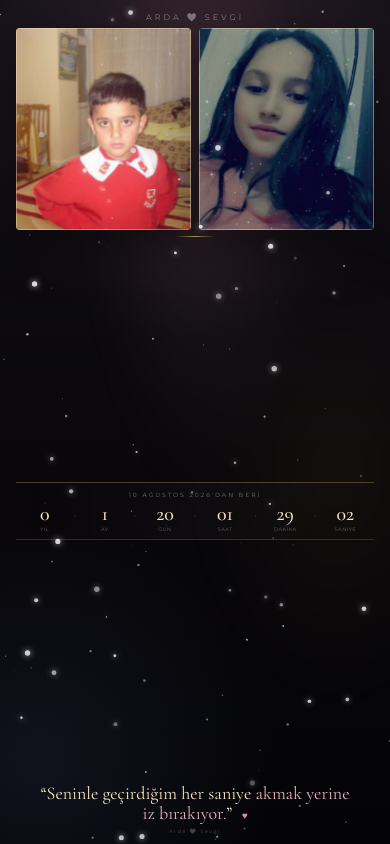
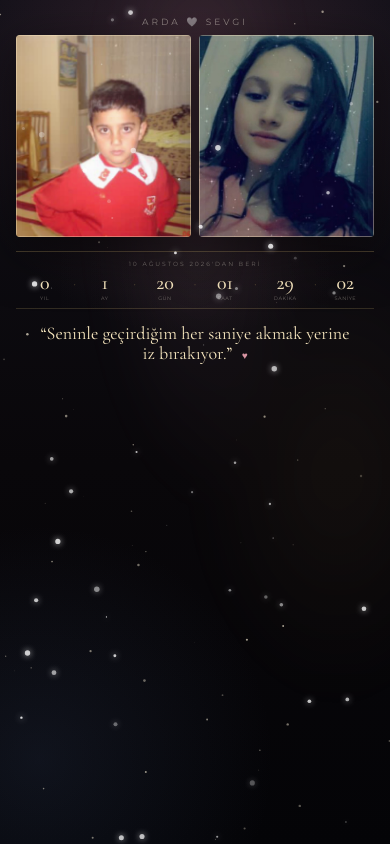
Before and after one commit to coderrarda/Bio, a plain HTML site: page Arda.Sevgi.html in a window 390 px wide. Drawn offline with nearby package versions, Linux system fonts and the light colour scheme.

Commit message:
Add files via upload

```diff
--- a/Arda.Sevgi.html
+++ b/Arda.Sevgi.html
@@ -17,7 +17,6 @@
 :root {
     --gold: #e7c77b;
     --cream: #fff7e7;
-    --pink: #e9a8b6;
 }
 
 * {
@@ -122,36 +121,16 @@ body {
     z-index: 5;
     width: min(1100px, 92vw);
     margin: auto;
-    padding: 24px 0 20px;
+    padding: 20px 0;
     text-align: center;
 }
 
-.kicker {
-    margin-bottom: 6px;
+.top-label {
+    margin-bottom: 12px;
     color: rgba(255, 247, 231, 0.48);
     font-size: 10px;
     letter-spacing: 5px;
     text-transform: uppercase;
-}
-
-h1 {
-    margin: 0;
-    font-family: "Cormorant Garamond", serif;
-    font-size: clamp(40px, 7vw, 75px);
-    font-weight: 400;
-    line-height: 0.9;
-    letter-spacing: -1.5px;
-    color: #fff8ea;
-    text-shadow: 0 4px 35px rgba(255, 210, 140, 0.13);
-}
-
-.intro {
-    max-width: 560px;
-    margin: 8px auto 16px;
-    font-family: "Cormorant Garamond", serif;
-    font-size: clamp(16px, 2.2vw, 22px);
-    line-height: 1.25;
-    color: rgba(255, 247, 231, 0.70);
 }
 
 .photos {
@@ -159,7 +138,7 @@ h1 {
     grid-template-columns: 1fr 1fr;
     gap: clamp(10px, 2.5vw, 20px);
     max-width: 720px;
-    margin: auto;
+    margin: 0 auto;
 }
 
 .photo {
@@ -196,36 +175,13 @@ h1 {
     filter: saturate(1.02) contrast(1.02);
 }
 
-.photo-label {
-    position: absolute;
-    z-index: 4;
-    left: 12px;
-    bottom: 10px;
-    font-family: "Cormorant Garamond", serif;
-    font-size: 15px;
-    color: rgba(255, 247, 231, 0.75);
-    text-shadow: 0 2px 8px #000;
-}
-
-/* =========================
-   AYIRICI
-========================= */
-
-.divider {
-    width: 70px;
-    height: 1px;
-    margin: 16px auto 14px;
-    background: linear-gradient(90deg, transparent, var(--gold), transparent);
-    box-shadow: 0 0 10px rgba(231, 199, 123, 0.35);
-}
-
 /* =========================
    SAYAÇ
 ========================= */
 
 .counter {
     max-width: 800px;
-    margin: auto;
+    margin: 20px auto 0;
     padding: 14px 10px 12px;
     border-top: 1px solid rgba(231, 199, 123, 0.28);
     border-bottom: 1px solid rgba(231, 199, 123, 0.18);
@@ -281,18 +237,13 @@ h1 {
 
 .quote {
     max-width: 650px;
-    margin: 16px auto 0;
+    margin: 20px auto 0;
     font-family: "Cormorant Garamond", serif;
     font-size: clamp(20px, 3.8vw, 34px);
     line-height: 1.1;
     font-weight: 400;
     color: #f7e7bf;
     text-shadow: 0 0 30px rgba(231, 199, 123, 0.14);
-}
-
-.quote em {
-    color: #e9b5bf;
-    font-style: normal;
 }
 
 .heart {
@@ -310,64 +261,27 @@ h1 {
     }
 }
 
-.small-date {
-    margin-top: 8px;
-    color: rgba(255, 247, 231, 0.27);
-    font-size: 8px;
-    letter-spacing: 2px;
-}
-
 /* ==========================================
-   TELEFON MOBİL (GÖRÜNTÜYE TAM UYUMLU DÜZEN)
+   TELEFON MOBİL (TÜM GEREKSİZ BOŞLUKLAR KALDIRILDI)
 ========================================== */
 
 @media (max-width: 650px) {
 
-    html, body {
-        width: 100%;
-        height: 100%;
-        min-height: 100%;
-        overflow: hidden;
+    .container {
+        width: 92vw;
+        padding: 16px 0;
     }
 
-    body {
-        min-height: 100dvh;
-        height: 100dvh;
-    }
-
-    .container {
-        width: 92vw;
-        height: 100dvh;
-        min-height: 100dvh;
-        padding: 12px 0 10px;
-        display: flex;
-        flex-direction: column;
-        justify-content: space-between; /* Ekran boyunca dengeli yerleştir */
-    }
-
-    .kicker {
-        margin-bottom: 2px;
-        font-size: 8px;
+    .top-label {
+        margin-bottom: 8px;
+        font-size: 9px;
         letter-spacing: 3px;
-    }
-
-    h1 {
-        font-size: 32px;
-        line-height: 0.9;
-    }
-
-    .intro {
-        max-width: 300px;
-        margin: 4px auto 6px;
-        font-size: 14px;
-        line-height: 1.1;
     }
 
     .photos {
         width: 100%;
         max-width: 360px;
         gap: 8px;
-        margin: 0 auto;
     }
 
     .photo {
@@ -375,19 +289,9 @@ h1 {
         border-radius: 4px;
     }
 
-    .photo-label {
-        left: 8px;
-        bottom: 6px;
-        font-size: 11px;
-    }
-
-    .divider {
-        width: 40px;
-        margin: 6px auto;
-    }
-
     .counter {
         width: 100%;
+        margin-top: 14px;
         padding: 8px 0 6px;
     }
 
@@ -414,15 +318,9 @@ h1 {
 
     .quote {
         max-width: 310px;
-        margin: 6px auto 0;
+        margin-top: 14px;
         font-size: 18px;
-        line-height: 1.1;
-    }
-
-    .small-date {
-        margin-top: 4px;
-        font-size: 5px;
-        letter-spacing: 1.5px;
+        line-height: 1.15;
     }
 }
 
@@ -437,32 +335,20 @@ h1 {
 
 <main class="container">
 
-    <div>
-        <div class="kicker">
-            Arda 🤍 Sevgi
-        </div>
-        <h1>
-
-        </h1>
-        <p class="intro">
-
-        </p>
+    <div class="top-label">
+        ARDA 🤍 SEVGI
     </div>
 
     <!-- FOTOĞRAFLAR -->
     <section class="photos">
         <div class="photo">
-            <img src="photo1.jpg" alt="Birlikte bir anımız">
-            <div class="photo-label"></div>
+            <img src="photo1.jpg" alt="Fotoğraf 1">
         </div>
 
         <div class="photo">
-            <img src="photo2.jpg" alt="Birlikte bir anımız">
-            <div class="photo-label"></div>
+            <img src="photo2.jpg" alt="Fotoğraf 2">
         </div>
     </section>
-
-    <div class="divider"></div>
 
     <!-- SAYAÇ -->
     <section class="counter">
@@ -514,15 +400,9 @@ h1 {
     </section>
 
     <!-- SÖZ -->
-    <div>
-        <div class="quote">
-            “Seninle geçirdiğim her saniye <em>akmak yerine iz bırakıyor.</em>”
-            <span class="heart">♥</span>
-        </div>
-
-        <div class="small-date">
-            Arda 🤍 Sevgi
-        </div>
+    <div class="quote">
+        “Seninle geçirdiğim her saniye akmak yerine iz bırakıyor.”
+        <span class="heart">♥</span>
     </div>
 
 </main>
```
